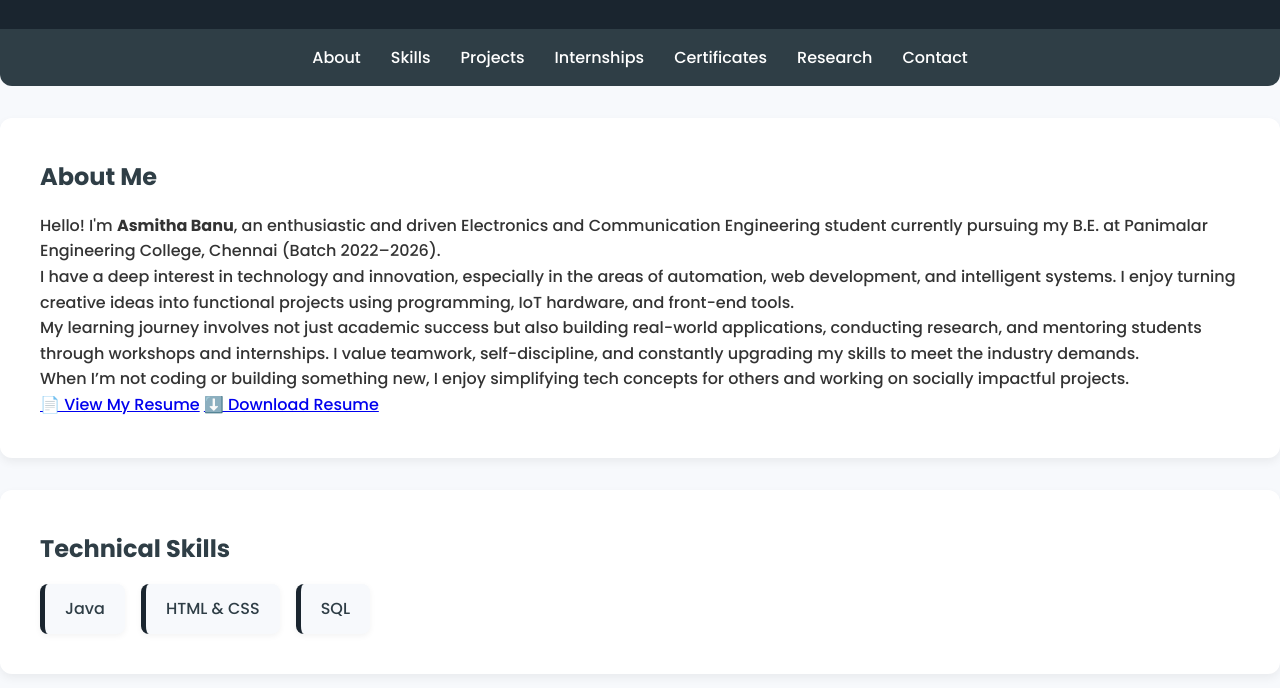
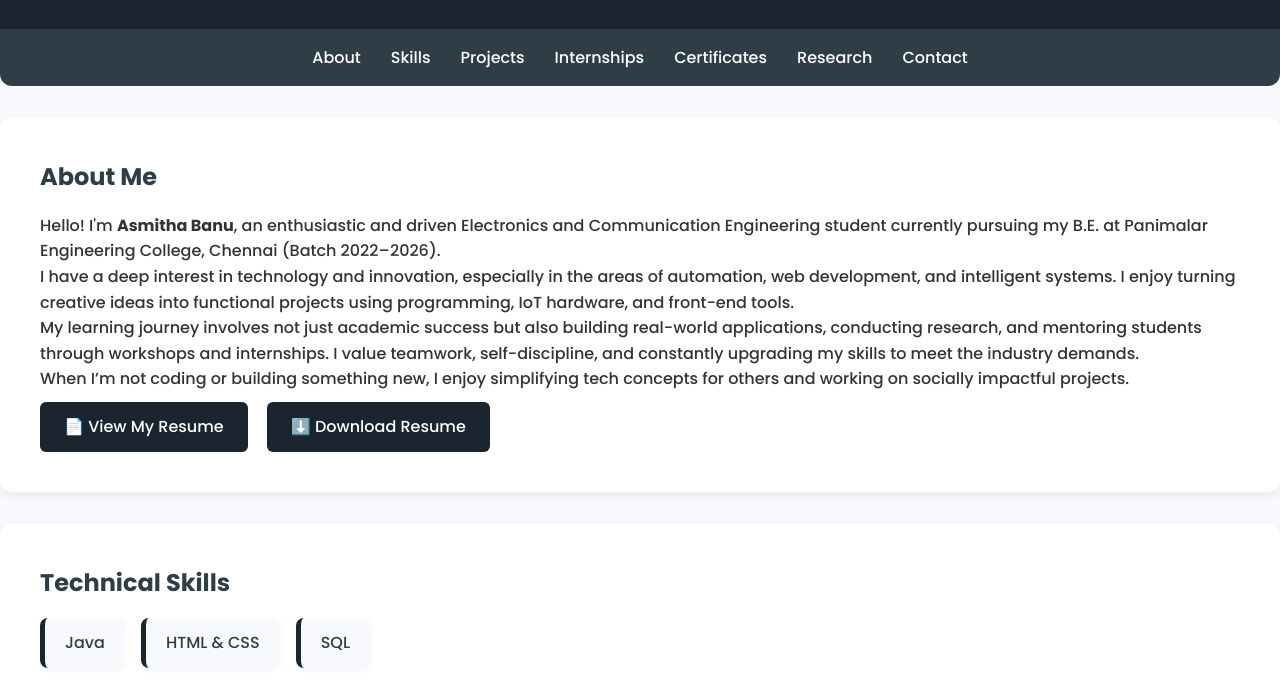
Before and after one commit to Asmi1804/Portfolio, a plain HTML site: page index.html in a window 1280 px wide. Shown: the part 112-800 px from the top of the page. Drawn offline with Linux system fonts and the light colour scheme.

Commit message:
Update index.html

```diff
--- a/index.html
+++ b/index.html
@@ -45,9 +45,9 @@
   </p>
 
   <!-- Resume Buttons -->
-  <div class="resume-buttons">
-    <a href="https://drive.google.com/file/d/1tYa5heBToocFK7JQt53WMt1tqr6IW5iJ/view?usp=sharing">📄 View My Resume</a>
-    <a href="https://drive.google.com/uc?export=download&id=1tYa5heBToocFK7JQt53WMt1tqr6IW5iJ">⬇️ Download Resume</a>
+   <div class="resume-buttons">
+    <a href="https://drive.google.com/file/d/1tYa5heBToocFK7JQt53WMt1tqr6IW5iJ/view?usp=sharing" target="_blank" class="btn view-resume">📄 View My Resume</a>
+    <a href="https://drive.google.com/uc?export=download&id=1tYa5heBToocFK7JQt53WMt1tqr6IW5iJ" class="btn download-resume">⬇️ Download Resume</a>
   </div>
 </section>
 
```
